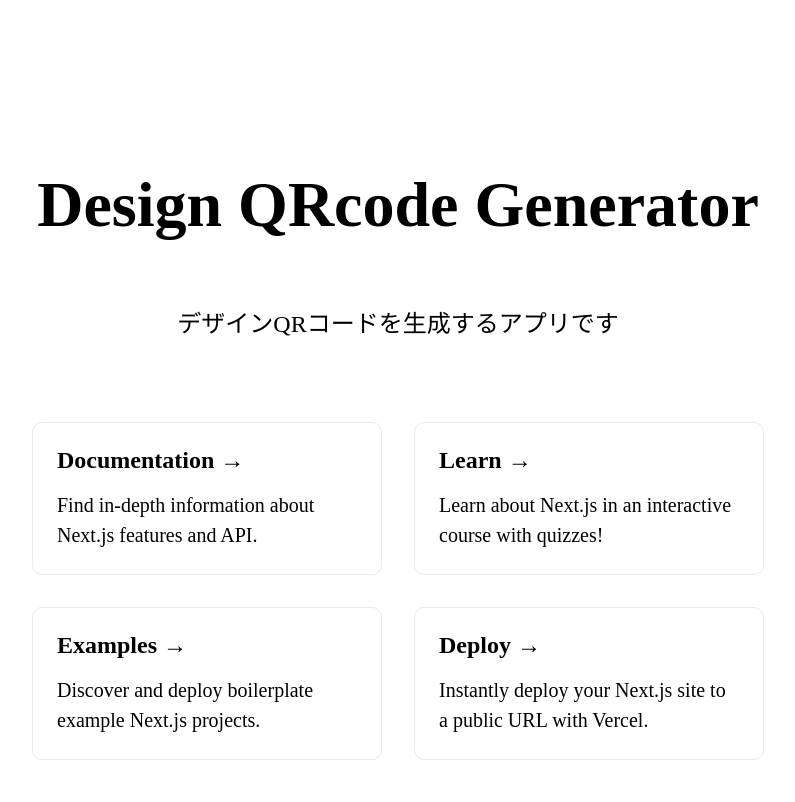
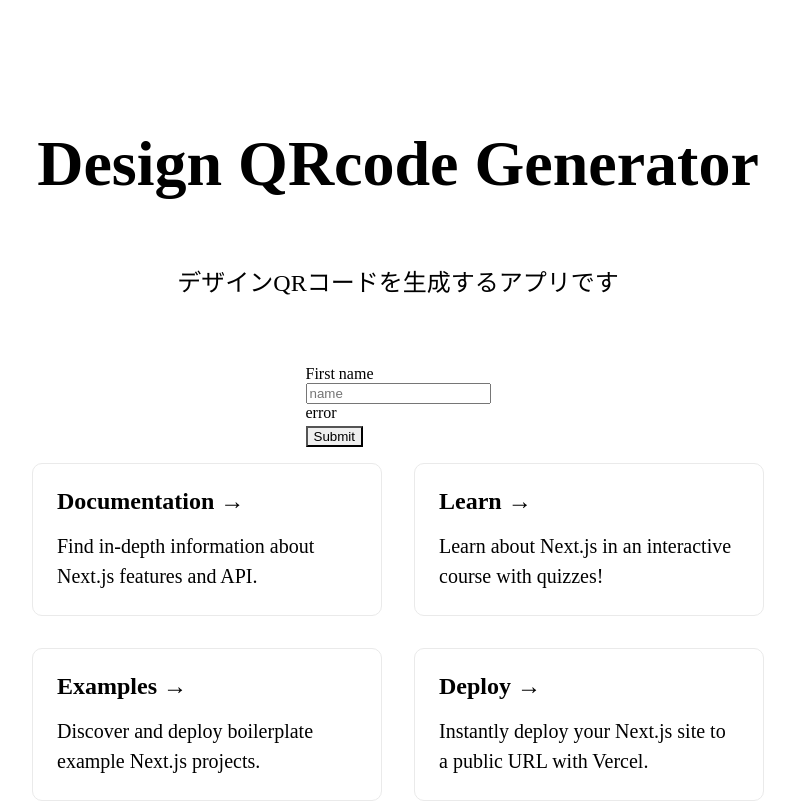
Before and after one commit to oNqNu/qrcode-app-frontend, a Next.js app: page / in a window 1280 px wide. Shown: the top 802 px of the page, without its empty margins (242-1037 px from the left). Built offline with nearby package versions, Linux system fonts and the light colour scheme.

Commit message:
feat; form sample

```diff
--- a/pages/index.tsx
+++ b/pages/index.tsx
@@ -3,7 +3,25 @@
 import Image from 'next/image';
 import styles from '../styles/Home.module.css';
 
+import { useForm } from 'react-hook-form';
+import {
+  FormErrorMessage,
+  FormLabel,
+  FormControl,
+  Input,
+  Button,
+} from '@chakra-ui/react';
+
 const Home: NextPage = () => {
+  const {
+    handleSubmit,
+    register,
+    formState: { errors, isSubmitting },
+  } = useForm();
+
+  function onSubmit() {
+    console.log('test');
+  }
   return (
     <div className={styles.container}>
       <Head>
@@ -18,6 +36,29 @@
         <p className={styles.description}>
           デザインQRコードを生成するアプリです
         </p>
+
+        <form onSubmit={handleSubmit(onSubmit)}>
+          <FormControl isInvalid={true}>
+            <FormLabel htmlFor="name">First name</FormLabel>
+            <Input
+              id="name"
+              placeholder="name"
+              {...register('name', {
+                required: 'This is required',
+                minLength: { value: 4, message: 'Minimum length should be 4' },
+              })}
+            />
+            <FormErrorMessage>error</FormErrorMessage>
+          </FormControl>
+          <Button
+            mt={4}
+            colorScheme="teal"
+            isLoading={isSubmitting}
+            type="submit"
+          >
+            Submit
+          </Button>
+        </form>
 
         <div className={styles.grid}>
           <a href="https://nextjs.org/docs" className={styles.card}>
```
